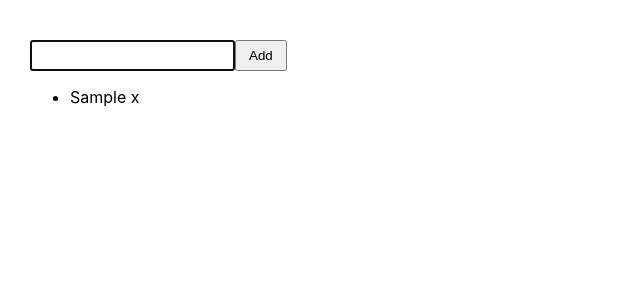
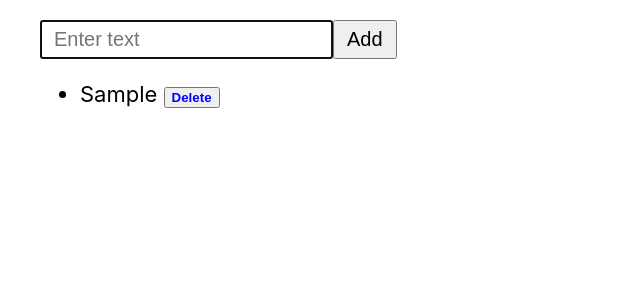
Before and after one commit to boyhotkey96/REACTJS, a React (Create React App) app in the folder tiktok/: page / in a window 1280 px wide. Both pictures are taken after typing "Sample" into the empty fields and a click on the button "Add". Shown: the top 300 px of the page, without its empty margins (0-640 px from the left). Built offline with nearby package versions, Linux system fonts and the light colour scheme.

Commit message:
add component TodolistUsingReducerLocal

```diff
--- a/tiktok/src/TodolistUsinguseReducer.js
+++ b/tiktok/src/TodolistUsinguseReducer.js
@@ -59,6 +59,7 @@ function TodolistusingReducer() {
   const inputRef = useRef();
 
   const handleAdd = () => {
+    if (inputRef.current.value.trim() === '') return alert('Enter text!');
     dispatch(addJob(job));
     dispatch(setJob(""));
     inputRef.current.focus();
--- /dev/null
+++ b/tiktok/src/TodolistUsinguseReducerLocalStorage.js
@@ -0,0 +1,149 @@
+import { useReducer, useRef, useEffect, useState } from "react";
+
+// Init state
+const initState = {
+  job: "",
+  jobs: [],
+};
+
+const SET_JOB = "JOB";
+const ADD_JOB = "ADD_JOB";
+const DELETE_JOB = "DELETE_JOB";
+
+// Action
+const setJob = (payload) => {
+  return {
+    type: SET_JOB,
+    payload,
+  };
+};
+
+const addJob = (payload) => {
+  return {
+    type: ADD_JOB,
+    payload,
+  };
+};
+
+const deleteJob = (payload) => {
+  return {
+    type: DELETE_JOB,
+    payload,
+  };
+};
+
+// Reducer
+const reducer = (state, action) => {
+  let getKeyLocal = "products-plus";
+  let newJobs;
+  switch (action.type) {
+    case SET_JOB:
+      newJobs = { ...state, job: action.payload };
+      break;
+    case ADD_JOB:
+      const getProducts = JSON.parse(localStorage.getItem(getKeyLocal));
+      if (getProducts) {
+        newJobs = { ...state, jobs: [...getProducts, action.payload] };
+      } else {
+        newJobs = { ...state, jobs: [...state.jobs, action.payload] };
+      }
+      // Localstorage setItem
+      localStorage.setItem(getKeyLocal, JSON.stringify(newJobs.jobs));
+      break;
+    case DELETE_JOB:
+      // Solution 1
+      // const copyState = {...state}
+      // copyState.jobs.splice(action.payload, 1)
+      // console.log(copyState)
+      // newJobs = {...copyState}
+
+      // Solution 2
+      // const copyJobs = [...state.jobs]
+      // copyJobs.splice(action.payload, 1)
+      // console.log(copyJobs)
+      // newJobs = {...state, jobs: [...copyJobs]}
+
+      // Solution 3
+      if (state.jobs.length === 0) {
+        const getProducts = JSON.parse(localStorage.getItem(getKeyLocal));
+        getProducts.splice(action.payload, 1);
+        newJobs = { ...state, jobs: [...getProducts] };
+      } else {
+        newJobs = { ...state, ...state.jobs.splice(action.payload, 1) };
+      }
+
+      localStorage.setItem(getKeyLocal, JSON.stringify(newJobs.jobs));
+      break;
+    default:
+      throw new Error("Error Invalid!");
+  }
+
+  return newJobs;
+};
+
+function TodolistUsinguseReducerDemo() {
+  const keyLocalStorage = "products-plus";
+  const jobRef = useRef();
+  const [state, dispatch] = useReducer(reducer, initState);
+  const { job, jobs } = state;
+
+  // init sate Product && get products from localstorage
+  const [products, setProducts] = useState(() => {
+    const getProducts = JSON.parse(localStorage.getItem(keyLocalStorage));
+    return getProducts ?? [];
+  });
+
+  useEffect(() => {
+    if (jobs.length > 0) {
+      // console.log("jobs > 0: ", jobs);
+      setProducts(jobs);
+    }
+  }, [jobs]);
+
+  const handleAdd = () => {
+    if (jobRef.current.value.trim().length === 0) {
+      return alert("Enter text!");
+    }
+    dispatch(addJob(job));
+    dispatch(setJob(""));
+    jobRef.current.focus();
+  };
+
+  const handleDelete = (index) => {
+    dispatch(deleteJob(index));
+  };
+
+  return (
+    <div style={{ padding: "20px 40px" }}>
+      <input
+        type="text"
+        style={{ padding: "6px 12px", fontSize: "20px" }}
+        placeholder="Enter text"
+        ref={jobRef}
+        value={job}
+        onChange={(e) => dispatch(setJob(e.target.value))}
+      />
+      <button
+        style={{ padding: "6px 12px", fontSize: "20px", cursor: "pointer" }}
+        onClick={handleAdd}
+      >
+        Add
+      </button>
+      <ul style={{ fontSize: "22px" }}>
+        {products.map((item, index) => (
+          <li key={index}>
+            {item}{" "}
+            <button
+              style={{ color: "blue", fontWeight: "bold", cursor: "pointer" }}
+              onClick={() => handleDelete(index)}
+            >
+              Delete
+            </button>
+          </li>
+        ))}
+      </ul>
+    </div>
+  );
+}
+
+export default TodolistUsinguseReducerDemo;
--- a/tiktok/src/index.js
+++ b/tiktok/src/index.js
@@ -18,6 +18,7 @@ import CountdownUseref from './CountdownUseref';
 import CartUseMemo from './CartUseMemo';
 import CountuseReducer from './CountuseReducer';
 import TodolistusingReducer from './TodolistUsinguseReducer';
+import TodolistUsinguseReducerLocalStorage from './TodolistUsinguseReducerLocalStorage';
 import reportWebVitals from './reportWebVitals';
 
 const root = ReactDOM.createRoot(document.getElementById('root'));
@@ -39,7 +40,8 @@ root.render(
     {/* <CountdownUseref /> */}
     {/* <CartUseMemo /> */}
     {/* <CountuseReducer /> */}
-    <TodolistusingReducer />
+    {/* <TodolistusingReducer /> */}
+    <TodolistUsinguseReducerLocalStorage />
   </React.Fragment>
 );
 
```
